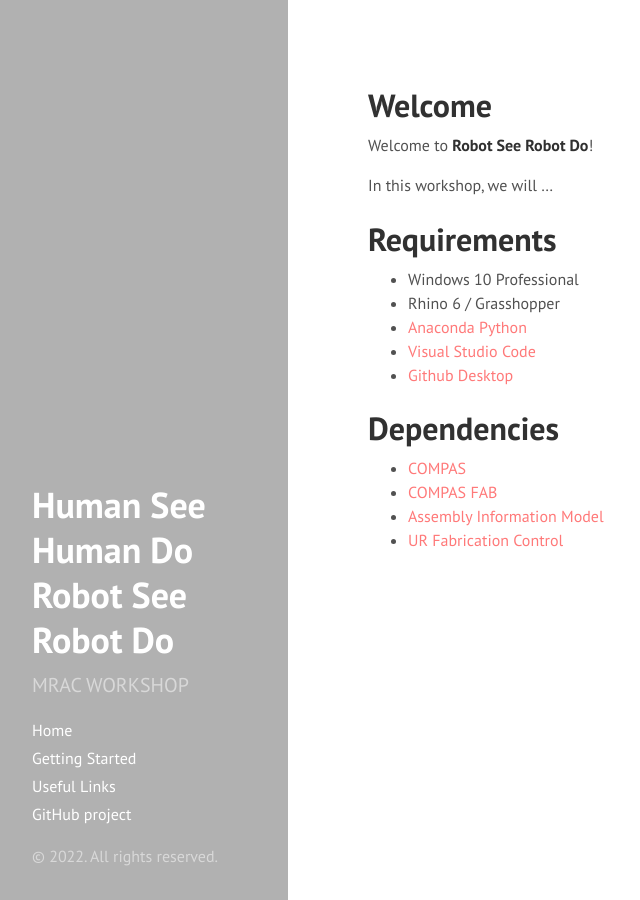
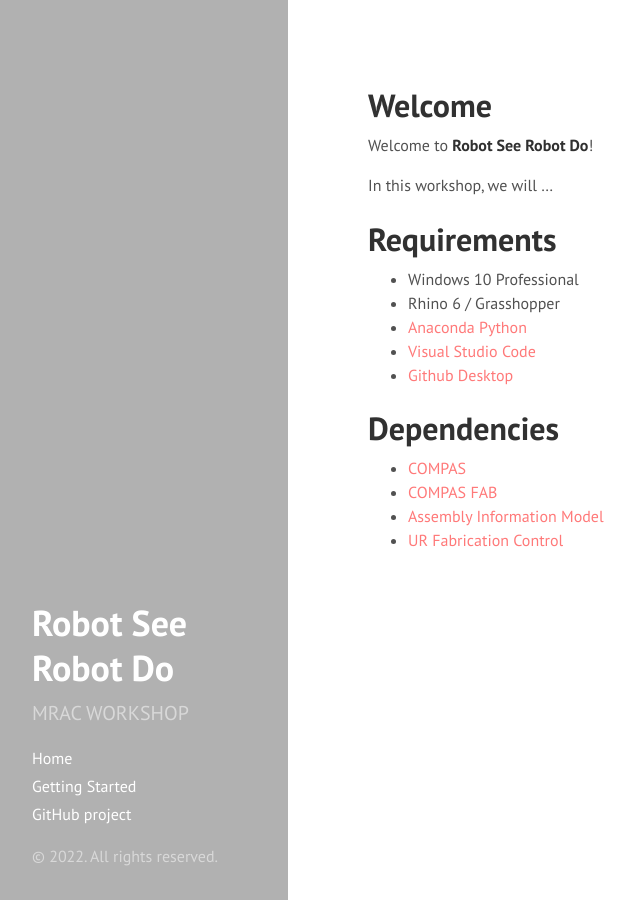
Before and after one commit to augmentedfabricationlab/robot_see_robot_do, a Jekyll site: the page built from docs/index.md, in a window 1280 px wide. Shown: the whole page, without its empty margins (0-640 px from the left). Built offline with Jekyll 4.4.1, drawn with Linux system fonts in a browser that asks for light colours; Markdown is read by kramdown in place of the engine named in the settings.

Commit message:
jekyll pages

```diff
--- a/docs/_config.yml
+++ b/docs/_config.yml
@@ -7,8 +7,8 @@
 #relative_permalinks: true
 
 # Setup
-title:            Human See Human Do Robot See Robot Do
-tagline:          'Human See Human Do Robot See Robot Do'
+title:            Robot See Robot Do
+tagline:          'Robot See Robot Do'
 description:      'MRAC WORKSHOP'
 baseurl: "/robot_see_robot_do/" # the subpath of your site, e.g. /blog
 url: "https://le-ar-n.github.io/robot_see_robot_do/" # the base hostname & protocol for your site, e.g. http://example.com
```
Also changed, not shown: docs/README.md (renamed from docs/README_JEKYLL.md).
